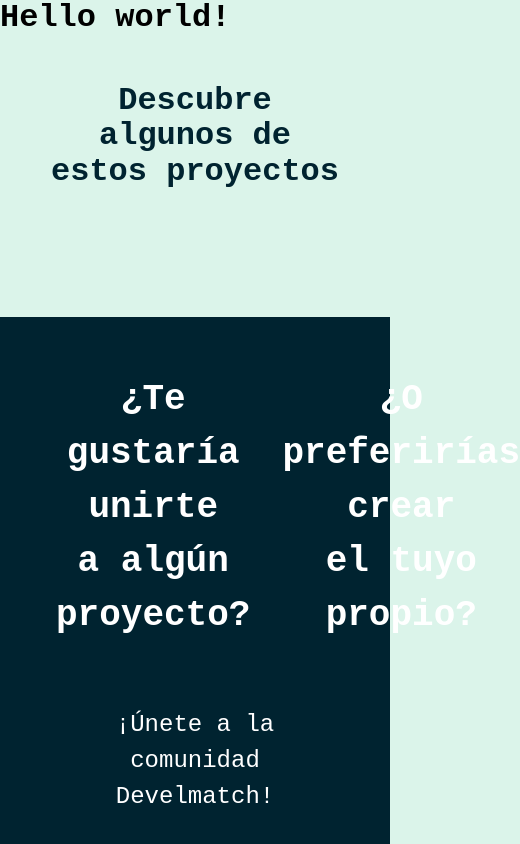
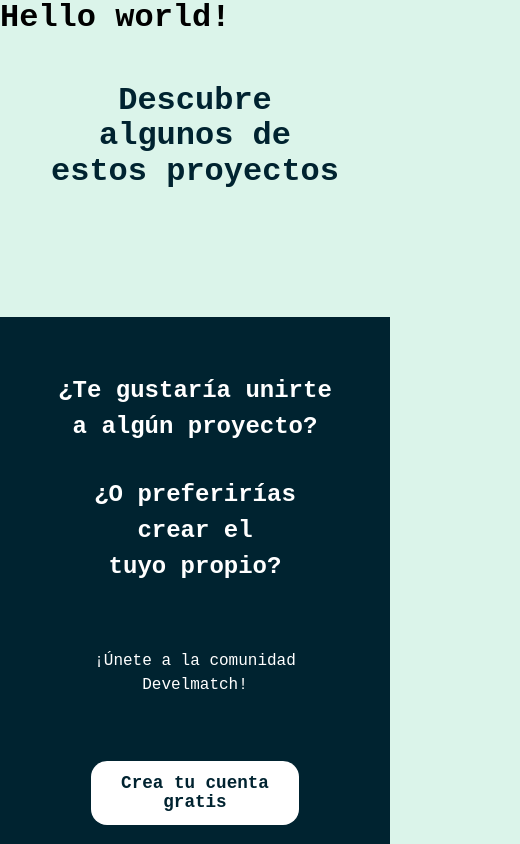
Before and after one commit to JavierBrizuela/exceso_de_iteraciones, a React (Vite) app in the folder Frontend/: page / in a window 390 px wide. Shown: the top 844 px of the page, 520 px wide, since content can reach past the window. Built offline with nearby package versions, Linux system fonts and the light colour scheme; a web font is replaced by a local one.

Commit message:
Add media query styles - Home.css

```diff
--- a/Frontend/src/routes/Home/Home.css
+++ b/Frontend/src/routes/Home/Home.css
@@ -75,3 +75,14 @@
   background: linear-gradient(to bottom, var(--blue), var(--green));
   box-shadow: 0 4px 4px 0 rgba(255, 255, 255, 0.548);
 }
+
+@media (max-width: 785px) {
+  .account-home-principal-text {
+    flex-direction: column;
+    font-size: 1rem;
+  }
+
+  .account-home-secondary-text {
+    font-size: 1rem;
+  }
+}
```
